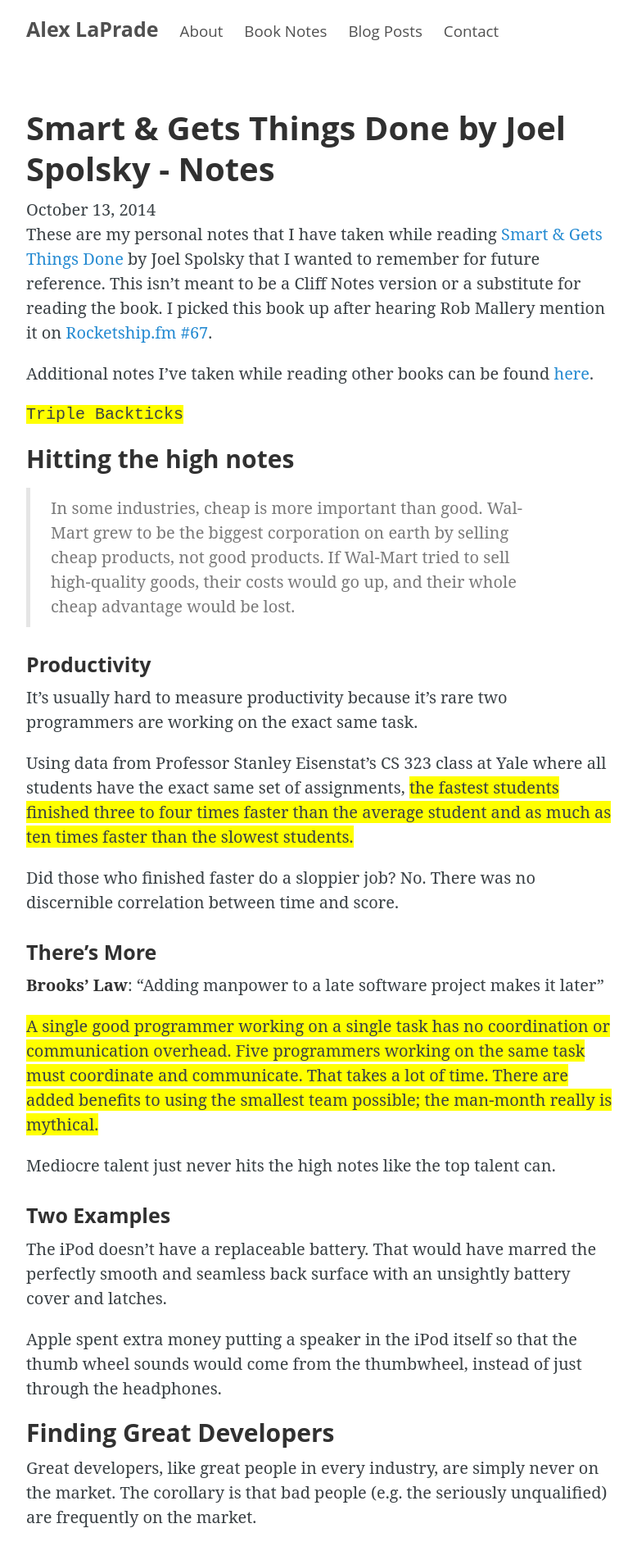
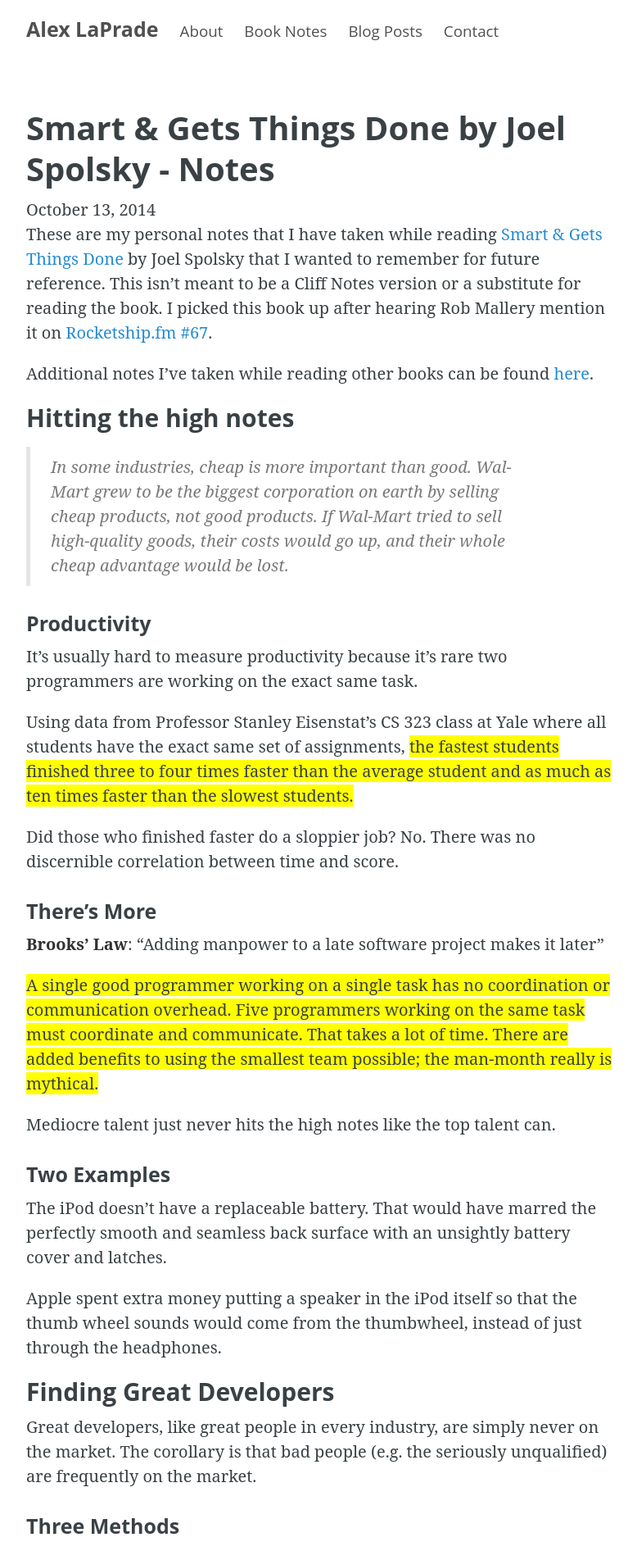
Before and after one commit to laprade/laprade.github.io, a Jekyll site: the page built from _posts/2014-10-13-smart-gets-things-done.md, in a window 1280 px wide. Shown: the top 1892 px of the page at 82% size, without its empty margins (248-1026 px from the left). Built offline with Jekyll 4.4.1, drawn with Linux system fonts in a browser that asks for light colours.

Commit message:
update date font formatting and quote formatting

````diff
--- a/_posts/2014-10-13-smart-gets-things-done.md
+++ b/_posts/2014-10-13-smart-gets-things-done.md
@@ -6,10 +6,6 @@
 These are my personal notes that I have taken while reading [Smart & Gets Things Done](http://www.amazon.com/Smart-Gets-Things-Done-Technical/dp/1590598385/) by Joel Spolsky that I wanted to remember for future reference. This isn’t meant to be a Cliff Notes version or a substitute for reading the book.  I picked this book up after hearing Rob Mallery mention it on [Rocketship.fm #67](http://rocketship.fm/episodes/ep-67-rob-mallery/).
 
 Additional notes I've taken while reading other books can be found [here](http://laprade.org/book-notes/).
-
-```
-Triple Backticks
-```
 
 ## Hitting the high notes
 
--- a/public/css/poole.css
+++ b/public/css/poole.css
@@ -50,21 +50,6 @@
       -ms-text-size-adjust: 100%;
 }
 
-h1,
-h2,
-h3,
-h4,
-h5,
-h6
-{
-    font-family: 'Open Sans', sans-serif;
-    line-height: 1;
-
-    margin-top: 0;
-
-    text-rendering: optimizeLegibility;
-}
-
 /* No `:visited` state is required by default (browsers will use `a`) */
 a {
   color: #268bd2;
@@ -80,11 +65,28 @@
 }
 
 /* Headings */
-h1, h2, h3, h4, h5, h6 {
+
+h1,
+h2,
+h3,
+h4,
+h5,
+h6
+{
+  font-family: 'Open Sans', sans-serif;
+  line-height: 1;
+
+  margin-top: 0;
   margin-bottom: .5rem;
   font-weight: bold;
   line-height: 1.25;
-  color: #313131;
+  color: #3a4145;
+    text-rendering: optimizeLegibility;
+}
+
+
+h1, h2, h3, h4, h5, h6 {
+
   text-rendering: optimizeLegibility;
 }
 h1 {
@@ -216,6 +218,7 @@
   padding: .5rem 1rem;
   margin: .8rem 0;
   color: #7a7a7a;
+  font-style: italic;
   border-left: .25rem solid #e5e5e5;
 }
 blockquote p:last-child {
@@ -338,7 +341,7 @@
 .page-title,
 .post-title,
 .post-title a {
-  color: #303030;
+  color: #3a4145;
 }
 .page-title,
 .post-title {
@@ -348,8 +351,9 @@
 /* Meta data line below post title */
 .post-date {
   display: block;
+  font-family: 'Open Sans', sans-serif;
   margin-top: -.5rem;
-  margin-bottom: 1rem;
+  margin-bottom: .5rem;
   color: #9a9a9a;
 }
 
````
